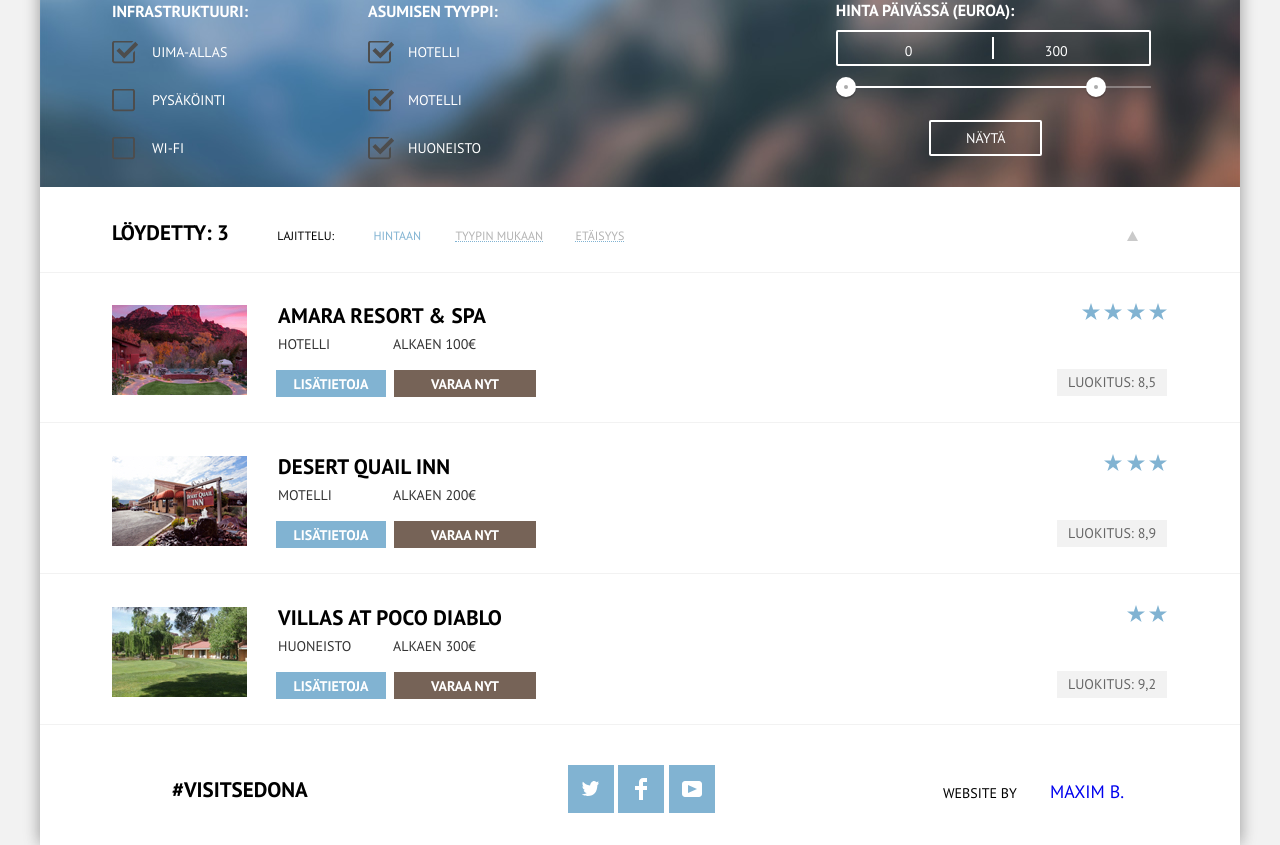
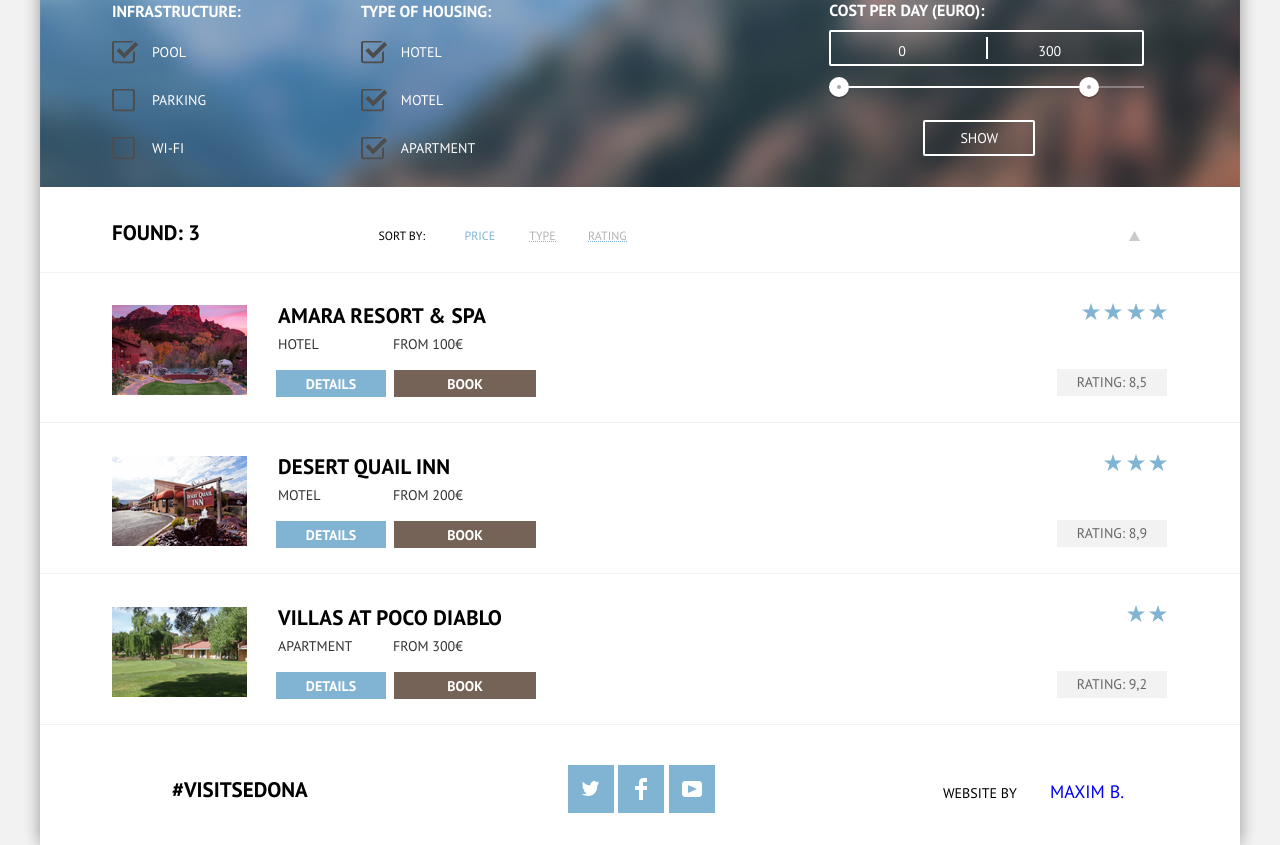
Before and after one commit to mouxez/my-profile, a plain HTML site: page pages/hotels-sedona.html in a window 1280 px wide. Shown: the part 84-929 px from the top of the page. Drawn offline with Linux system fonts and the light colour scheme.

Commit message:
translation

```diff
--- a/pages/hotels-sedona.html
+++ b/pages/hotels-sedona.html
@@ -2,7 +2,7 @@
 <html lang="ru">
   <head>
     <meta charset="utf-8">
-    <title>HTML Academy: Седона</title>
+    <title>Sedona City</title>
     <link href="https://fonts.googleapis.com/css?family=PT+Sans:400,700&display=swap&subset=cyrillic" rel="stylesheet">
     <link rel="stylesheet" href="normalize.css">
     <link rel="stylesheet" href="style-sedona.css">
@@ -16,26 +16,26 @@
           </a>
           <nav class="site-navigation">
             <ul class="nav-list">
-              <li class="nav-item nav-item-1"><a href="#">tärkein</a></li>
-              <li class="nav-item nav-item-2"><a href="#">valokuva ja video</a></li>
-              <li class="nav-item nav-item-3"><a href="#">kartta</a></li>
-              <li class="nav-item nav-item-4 nav-item-active"><a href="#">hotellit</a></li>
+              <li class="nav-item nav-item-1"><a href="#">main</a></li>
+              <li class="nav-item nav-item-2"><a href="#">photo and video</a></li>
+              <li class="nav-item nav-item-3"><a href="#">map</a></li>
+              <li class="nav-item nav-item-4 nav-item-active"><a href="#">hotels</a></li>
             </ul>
           </nav>
         </div>
       </header>
       <main class="conteiner">
-        <h1 class="visually-hidden">Hae hotellit kohteessa Sedona</h1>
+        <h1 class="visually-hidden">Hotels search in Sedona</h1>
         <form class="filter-range">
           <div class="infrastructure">
-            <h3 class="filter-heading">infrastruktuuri:</h3>
+            <h3 class="filter-heading">Infrastructure:</h3>
             <label class="check">
               <input class="check-input" type="checkbox" name="pool" value="pool" checked>
-              <span class="check-box">uima-allas</span>
+              <span class="check-box">pool</span>
             </label>
             <label class="check">
               <input class="check-input" type="checkbox" name="parking" value="parking">
-              <span class="check-box">pysäköinti</span>
+              <span class="check-box">Parking</span>
             </label>
             <label class="check">
               <input class="check-input" type="checkbox" name="Wi-Fi" value="Wi-Fi">
@@ -43,22 +43,22 @@
             </label>
           </div>
           <div class="housing-type">
-            <h3 class="filter-heading">Asumisen tyyppi:</h3>
+            <h3 class="filter-heading">Type of housing:</h3>
             <label class="check">
               <input class="check-input" type="checkbox" name="pool" value="pool" checked>
-              <span class="check-box">hotelli</span>
+              <span class="check-box">hotel</span>
             </label>
             <label class="check">
               <input class="check-input" type="checkbox" name="parking" value="parking" checked>
-              <span class="check-box">motelli</span>
+              <span class="check-box">motel</span>
             </label>
             <label class="check">
               <input class="check-input" type="checkbox" name="Wi-Fi" value="Wi-Fi" checked>
-              <span class="check-box">huoneisto</span>
+              <span class="check-box">Apartment</span>
             </label>
           </div>
           <div class="range-price">
-            <div class="filter-heading">Hinta päivässä (euroa):</div>
+            <div class="filter-heading">Cost per day (euro):</div>
             <div class="price-controls">
               <label class="min-price"><input type="text" name="min-price" value="0"></label>
               <label class="max-price"><input type="text" name="max-price" value="300"></label>
@@ -70,16 +70,16 @@
               <div class="range-toggle range-toggle-min"></div>
               <div class="range-toggle range-toggle-max"></div>
             </div>
-            <button class="btn-transparent" type="submit">Näytä</button>
+            <button class="btn-transparent" type="submit">show</button>
           </div>
         </form>
         <div class="sorting">
           <div class="sotring-area-wrap">
-            <span class="found-objects">löydetty: 3</span>
-            <span class="sorting-by">lajittelu:</span>
-            <button class="price-btn sorting-btn" type="button">Hintaan</button>
-            <button class="type-btn sorting-btn" type="button">Tyypin mukaan</button>
-            <button class="rating-btn sorting-btn" type="button">etäisyys</button>
+            <span class="found-objects">Found: 3</span>
+            <span class="sorting-by">Sort by:</span>
+            <button class="price-btn sorting-btn" type="button">Price</button>
+            <button class="type-btn sorting-btn" type="button">Type</button>
+            <button class="rating-btn sorting-btn" type="button">rating</button>
             <span class="sorting-arrows">
               <button class="sorting-arrow-up sorting-btn"></button>
               <button class="sorting-arrow-down sorting-btn"></button>
@@ -87,7 +87,7 @@
           </div>
         </div>
         <div class="hotel-list-wrap">
-          <h2 class="visually-hidden">Hotelliluettelo</h2>
+          <h2 class="visually-hidden">Hotel list</h2>
           <ul class="hotels-list">
             <li>
               <div class="card card-1">
@@ -99,12 +99,12 @@
                     <h3 class="hotel-name">Amara Resort & Spa</h3>
                   </a>
                   <div class="institution-price">
-                    <span>hotelli</span>
-                    <span>alkaen 100&#8364;</span>
+                    <span>hotel</span>
+                    <span>from 100&#8364;</span>
                   </div>
                   <div class="btn-wrap">
-                    <a class="btn more-info" href="#">Lisätietoja</a>
-                    <a class="btn book" href="#">Varaa nyt</a>
+                    <a class="btn more-info" href="#">details</a>
+                    <a class="btn book" href="#">book</a>
                   </div>
                 </div>
                 <div class="rating">
@@ -114,7 +114,7 @@
                     <img src="/img/star-icon.svg" width="18" height="17" alt="icon-star">
                     <img src="/img/star-icon.svg" width="18" height="17" alt="icon-star">
                   </div>
-                  <span class="rating-score">luokitus: 8,5</span>
+                  <span class="rating-score">rating: 8,5</span>
                 </div>
               </div>
             </li>
@@ -128,12 +128,12 @@
                     <h3 class="hotel-name">Desert Quail Inn</h3>
                   </a>
                   <div class="institution-price">
-                    <span>motelli</span>
-                    <span>alkaen 200&#8364;</span>
+                    <span>motel</span>
+                    <span>from 200&#8364;</span>
                   </div>
                   <div class="btn-wrap">
-                    <a class="btn more-info" href="#">Lisätietoja</a>
-                    <a class="btn book" href="#">Varaa nyt</a>
+                    <a class="btn more-info" href="#">details</a>
+                    <a class="btn book" href="#">book</a>
                   </div>
                 </div>
                 <div class="rating">
@@ -142,7 +142,7 @@
                     <img src="/img/star-icon.svg" width="18" height="17" alt="icon-star">
                     <img src="/img/star-icon.svg" width="18" height="17" alt="icon-star">
                   </div>
-                  <span class="rating-score">luokitus: 8,9</span>
+                  <span class="rating-score">rating: 8,9</span>
                 </div>
               </div>
             </li>
@@ -156,12 +156,12 @@
                     <h3 class="hotel-name">Villas at Poco Diablo</h3>
                   </a>
                   <div class="institution-price">
-                    <span>huoneisto</span>
-                    <span>alkaen 300&#8364;</span>
+                    <span>Apartment</span>
+                    <span>from 300&#8364;</span>
                   </div>
                   <div class="btn-wrap">
-                    <a class="btn more-info" href="#">Lisätietoja</a>
-                    <a class="btn book" href="#">Varaa nyt</a>
+                    <a class="btn more-info" href="#">details</a>
+                    <a class="btn book" href="#">book</a>
                   </div>
                 </div>
                 <div class="rating">
@@ -169,7 +169,7 @@
                     <img src="/img/star-icon.svg" width="18" height="17" alt="icon-star">
                     <img src="/img/star-icon.svg" width="18" height="17" alt="icon-star">
                   </div>
-                  <span class="rating-score">luokitus: 9,2</span>
+                  <span class="rating-score">rating: 9,2</span>
                 </div>
               </div>
             </li>
--- a/pages/style-sedona.css
+++ b/pages/style-sedona.css
@@ -1081,7 +1081,7 @@
   font-stretch: normal;
   line-height: 1.5;
   letter-spacing: normal;
-  margin-left: 44px;
+  margin-left: 174px;
   text-transform: uppercase;
 }
 
```
Also changed, not shown: pages/index-sedona.html (+32 -32 lines).
